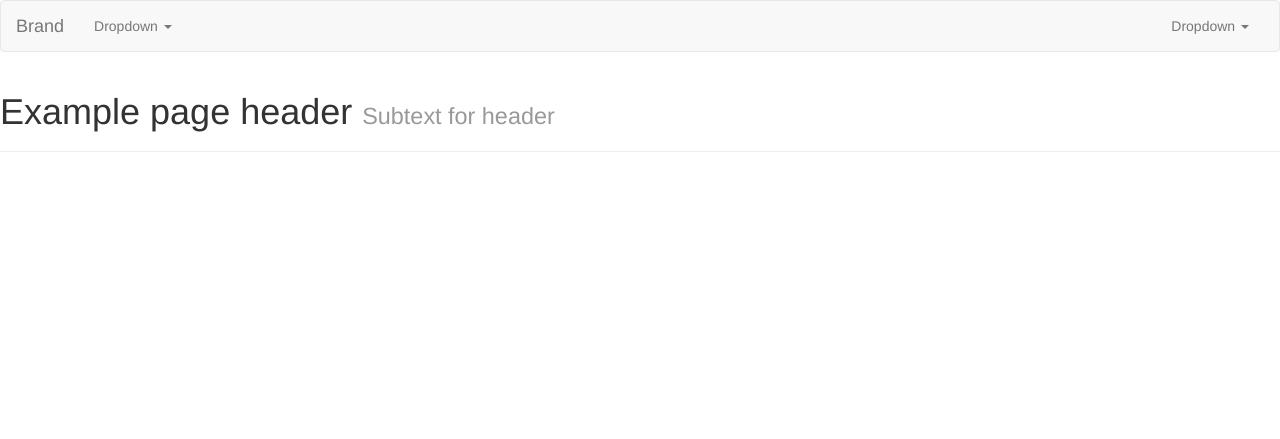
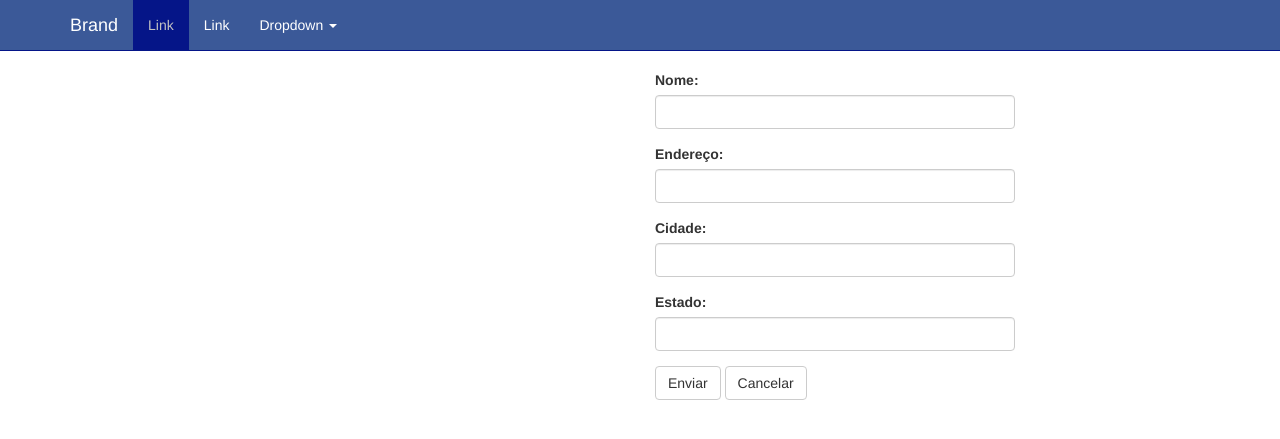
Before and after one commit to JoaoMFachinetto/servicedrivenapplication, a Flask app: page / in a window 1280 px wide. Shown: the top 439 px of the page. Run offline with Flask 2, Linux system fonts and the light colour scheme; some libraries are stand-ins or nearby versions.

Commit message:
Mais organização

```diff
--- /dev/null
+++ b/flaskr/static/css/custom-navbar.css
@@ -0,0 +1,64 @@
+body {
+  /*min-height: 2000px;*/
+  padding-top: 70px;
+}
+
+.navbar-default {
+	background-color: #3b5998;
+	border-color: #051588;
+}
+.navbar-default .navbar-brand {
+	color: #ffffff;
+}
+.navbar-default .navbar-brand:hover, .navbar-default .navbar-brand:focus {
+	color: #c2c2c2;
+}
+.navbar-default .navbar-text {
+	color: #ffffff;
+}
+.navbar-default .navbar-nav > li > a {
+	color: #ffffff;
+}
+.navbar-default .navbar-nav > li > a:hover, .navbar-default .navbar-nav > li > a:focus {
+	color: #c2c2c2;
+}
+.navbar-default .navbar-nav > .active > a, .navbar-default .navbar-nav > .active > a:hover, .navbar-default .navbar-nav > .active > a:focus {
+	color: #c2c2c2;
+	background-color: #051588;
+}
+.navbar-default .navbar-nav > .open > a, .navbar-default .navbar-nav > .open > a:hover, .navbar-default .navbar-nav > .open > a:focus {
+	color: #c2c2c2;
+	background-color: #051588;
+}
+.navbar-default .navbar-toggle {
+	border-color: #051588;
+}
+.navbar-default .navbar-toggle:hover, .navbar-default .navbar-toggle:focus {
+	background-color: #051588;
+}
+.navbar-default .navbar-toggle .icon-bar {
+	background-color: #ffffff;
+}
+.navbar-default .navbar-collapse,
+.navbar-default .navbar-form {
+	border-color: #ffffff;
+}
+.navbar-default .navbar-link {
+	color: #ffffff;
+}
+.navbar-default .navbar-link:hover {
+	color: #c2c2c2;
+}
+
+@media (max-width: 767px) {
+	.navbar-default .navbar-nav .open .dropdown-menu > li > a {
+		color: #ffffff;
+	}
+	.navbar-default .navbar-nav .open .dropdown-menu > li > a:hover, .navbar-default .navbar-nav .open .dropdown-menu > li > a:focus {
+		color: #c2c2c2;
+	}
+	.navbar-default .navbar-nav .open .dropdown-menu > .active > a, .navbar-default .navbar-nav .open .dropdown-menu > .active > a:hover, .navbar-default .navbar-nav .open .dropdown-menu > .active > a:focus {
+		color: #c2c2c2;
+		background-color: #051588;
+	}
+}
--- a/flaskr/templates/home.html
+++ b/flaskr/templates/home.html
@@ -1,7 +1,29 @@
 {% extends "master.html" %}
 {% block body %}
 {{ super() }}
-<div class="page-header">
-  <h1>Example page header <small>Subtext for header</small></h1>
+<div class="row">
+    <div class="col-md-6"></div>
+    <div class="col-md-4">
+        <form role="form">
+            <div class="form-group">
+                <label for="email">Nome:</label>
+                <input type="text" class="form-control" id="email">
+            </div>
+            <div class="form-group">
+                <label for="pwd">Endereço:</label>
+                <input type="text" class="form-control" id="pwd">
+            </div>
+            <div class="form-group">
+                <label for="pwd">Cidade:</label>
+                <input type="password" class="form-control" id="pwd">
+            </div>
+            <div class="form-group">
+                <label for="pwd">Estado:</label>
+                <input type="password" class="form-control" id="pwd">
+            </div>
+            <button type="submit" class="btn btn-default">Enviar</button>
+            <button type="submit" class="btn btn-default">Cancelar</button>
+        </form>
+    </div>
 </div>
 {% endblock %}
--- a/flaskr/templates/master.html
+++ b/flaskr/templates/master.html
@@ -8,6 +8,7 @@
 
         <!-- Bootstrap -->
         <link href="{{url_for('static', filename='css/bootstrap.min.css')}}" rel="stylesheet">
+        <link href="{{url_for('static', filename='css/custom-navbar.css')}}" rel="stylesheet">
 
         <!-- HTML5 shim and Respond.js for IE8 support of HTML5 elements and media queries -->
         <!-- WARNING: Respond.js doesn't work if you view the page via file:// -->
@@ -17,9 +18,8 @@
 <![endif]-->
     </head>
     <body>
-        <nav class="navbar navbar-default" role="navigation">
-            <div class="container-fluid">
-                <!-- Brand and toggle get grouped for better mobile display -->
+        <nav class="navbar navbar-default navbar-fixed-top" role="navigation">
+            <div class="container">
                 <div class="navbar-header">
                     <button type="button" class="navbar-toggle collapsed" data-toggle="collapse" data-target="#bs-example-navbar-collapse-1">
                         <span class="sr-only">Toggle navigation</span>
@@ -29,10 +29,10 @@
                     </button>
                     <a class="navbar-brand" href="#">Brand</a>
                 </div>
-
-                <!-- Collect the nav links, forms, and other content for toggling -->
                 <div class="collapse navbar-collapse" id="bs-example-navbar-collapse-1">
                     <ul class="nav navbar-nav">
+                        <li class="active"><a href="#">Link</a></li>
+                        <li><a href="#">Link</a></li>
                         <li class="dropdown">
                             <a href="#" class="dropdown-toggle" data-toggle="dropdown">Dropdown <span class="caret"></span></a>
                             <ul class="dropdown-menu" role="menu">
@@ -46,25 +46,15 @@
                             </ul>
                         </li>
                     </ul>
-                    <ul class="nav navbar-nav navbar-right">
-                        <li class="dropdown">
-                            <a href="#" class="dropdown-toggle" data-toggle="dropdown">Dropdown <span class="caret"></span></a>
-                            <ul class="dropdown-menu" role="menu">
-                                <li><a href="#">Action</a></li>
-                                <li><a href="#">Another action</a></li>
-                                <li><a href="#">Something else here</a></li>
-                                <li class="divider"></li>
-                                <li><a href="#">Separated link</a></li>
-                            </ul>
-                        </li>
-                    </ul>
-                </div><!-- /.navbar-collapse -->
-            </div><!-- /.container-fluid -->
+                </div>
+            </div>
         </nav>
-        {% block body %}
+        <div class="container">
+            {% block body %}
 
-        {% endblock %}
 
+            {% endblock %}
+        </div>
         {% block scripts %}
         <!-- jQuery (necessary for Bootstrap's JavaScript plugins) -->
         <script src="{{url_for('static', filename='js/jquery-1.11.1.min.js')}}"></script>
```
